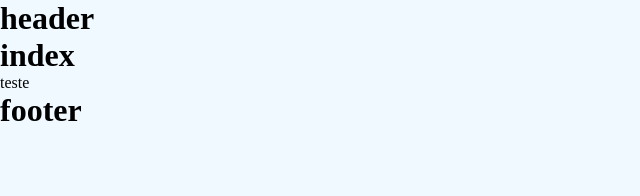
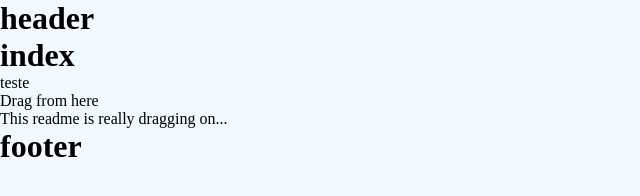
Before and after one commit to saulofilho/zinetrip, a Gatsby site: page / in a window 1280 px wide. Shown: the whole page, without its empty margins (0-640 px from the left). Built offline with nearby package versions, Linux system fonts and the light colour scheme; Gatsby itself is replaced by a stand-in of ours; a web font is replaced by a local one.

Commit message:
[chore] fix to deploy

```diff
--- a/gatsby-config.js
+++ b/gatsby-config.js
@@ -25,7 +25,7 @@ module.exports = {
         background_color: `#0d518c`,
         theme_color: `#0d518c`,
         display: `minimal-ui`,
-        icon: `static/assets/logo-alt.png`,
+        icon: `static/assets/default.jpg`,
       }
     },
     'gatsby-plugin-offline',
--- a/src/pages/index.js
+++ b/src/pages/index.js
@@ -3,13 +3,15 @@ import Helmet from 'react-helmet'
 import { graphql } from 'gatsby'
 import Layout from "../components/Layout"
 // import Carousel from "../components/Carousel"
+import loadable from '@loadable/component'
+
+const Draggable = loadable(() => import('react-draggable'))
 
 const IndexPage = ({
   data: {
     site,
     allMarkdownRemark: { edges },
-  },
-  limit = 3
+  }
 }) => {
 
   const Posts = edges.map(edge => edge.node.frontmatter.title)
@@ -25,6 +27,18 @@ const IndexPage = ({
         <h1>index</h1>
         {Posts}
       </div>
+      <Draggable
+        axis="x"
+        handle=".handle"
+        defaultPosition={{ x: 0, y: 0 }}
+        position={null}
+        grid={[25, 25]}
+        scale={1}>
+        <div>
+          <div className="handle">Drag from here</div>
+          <div>This readme is really dragging on...</div>
+        </div>
+      </Draggable>
     </Layout>
   )
 }
```
Lines whose indentation alone changed are shown as unchanged.
